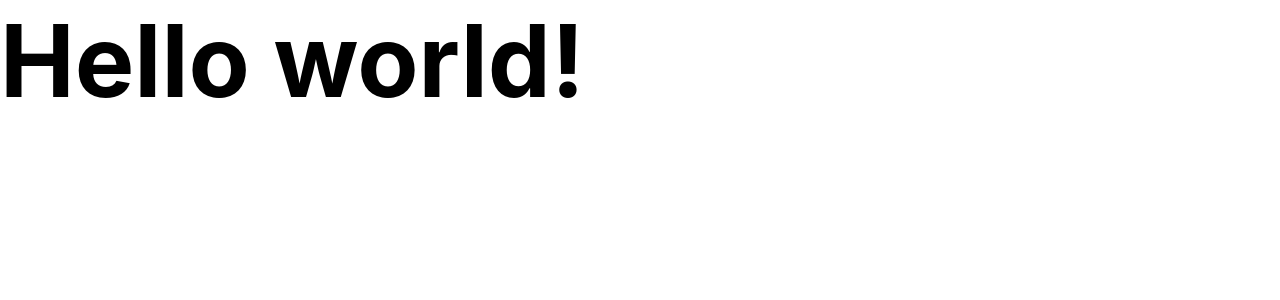
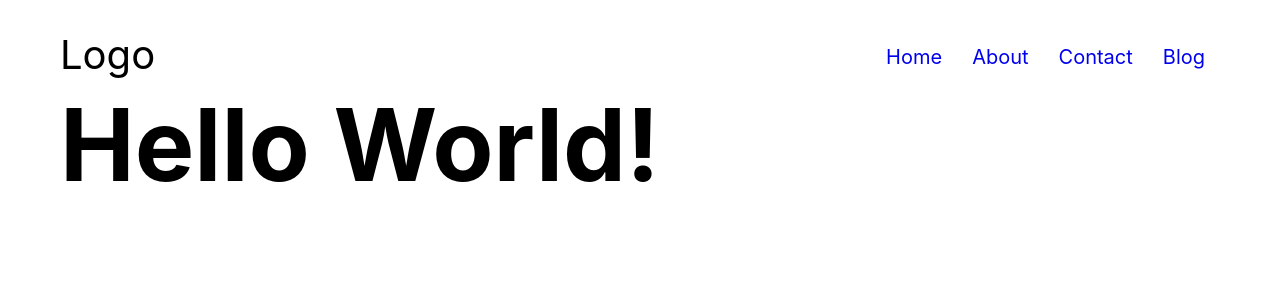
Before and after one commit to yoniakabecky/nextjs-practice, a Next.js app: page / in a window 1280 px wide. Shown: the top 300 px of the page. Built offline with nearby package versions, Linux system fonts and the light colour scheme.

Commit message:
Added pages

```diff
--- /dev/null
+++ b/components/hero.js
@@ -0,0 +1,9 @@
+const Hero = () => {
+  return (
+    <section>
+      <h1>Hello World!</h1>
+    </section>
+  );
+};
+
+export default Hero;
--- a/components/navbar.module.css
+++ b/components/navbar.module.css
@@ -16,6 +16,9 @@
 }
 
 .menuWrapper > li {
-  font-size: 2rem;
   margin: 1.5rem;
 }
+
+.menuWrapper > li > a {
+  font-size: 2rem;
+}
--- a/pages/index.js
+++ b/pages/index.js
@@ -1,5 +1,12 @@
+import Layout from "../components/layout";
+import Hero from "../components/hero";
+
 function Home() {
-  return <h1>Hello world!</h1>;
+  return (
+    <Layout>
+      <Hero />
+    </Layout>
+  );
 }
 
 export default Home;
--- a/styles/global.css
+++ b/styles/global.css
@@ -31,6 +31,7 @@ ol[class] {
 
 a {
   text-decoration: none;
+  font-size: 1.6rem;
 }
 
 a:hover {
```
Also changed, not shown: pages/about.js (added, +11 -0 lines), pages/blog.js (added, +15 -0 lines), pages/contact.js (added, +11 -0 lines), pages/posts/blog-post-one.js (added, +11 -0 lines).
